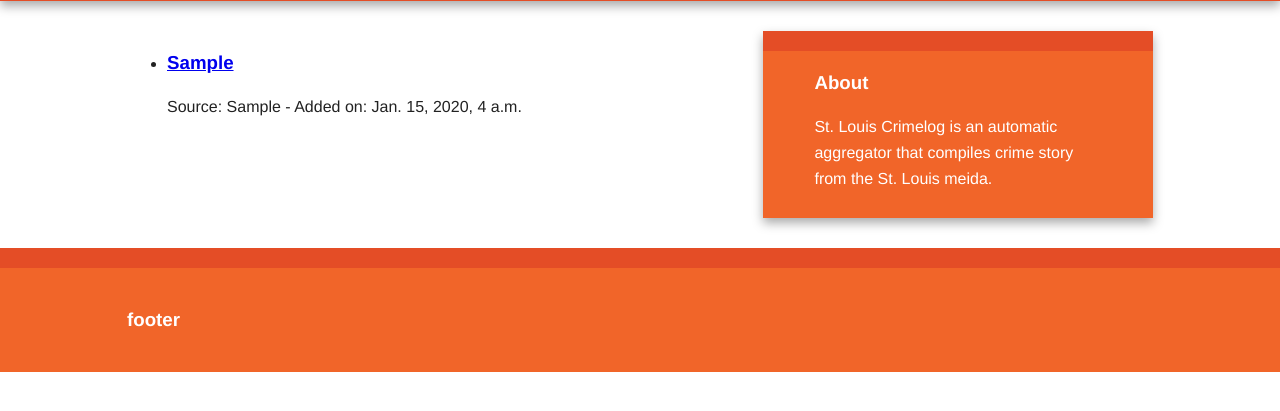
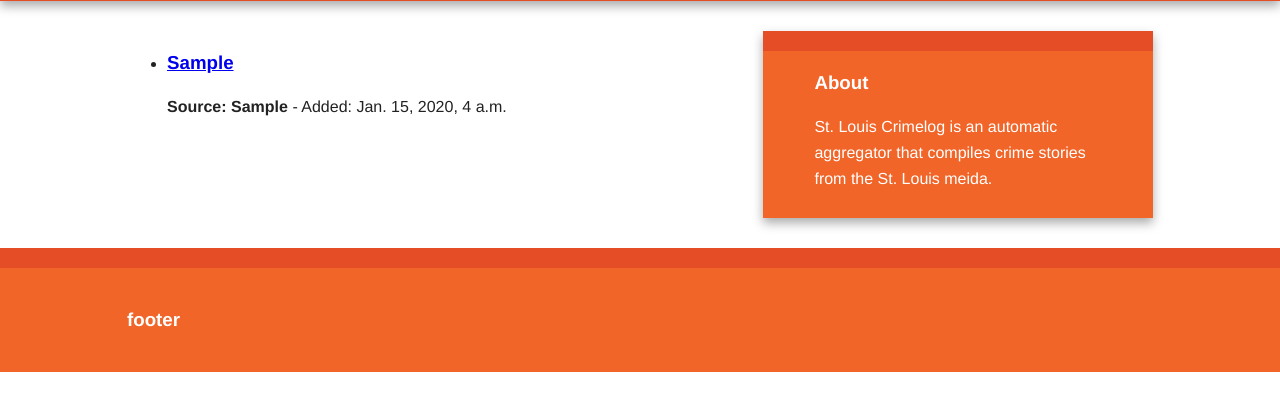
Before and after one commit to akurtovic/STL-Crimelog, a Django app: page / in a window 1280 px wide. Shown: the part 88-499 px from the top of the page. Run offline with Django 3.2, Linux system fonts and the light colour scheme; tables that the repository leaves empty hold one stand-in row (values such as "Sample post"); some libraries are stand-ins or nearby versions.

Commit message:
Minor edits to index.html

```diff
--- a/templates/index.html
+++ b/templates/index.html
@@ -30,7 +30,7 @@
             <div class="main wrapper clearfix">
 	            <aside>
 	                <h3>About</h3>
-	                    <p>St. Louis Crimelog is an automatic aggregator that compiles crime story from the St. Louis meida.</p>
+	                    <p>St. Louis Crimelog is an automatic aggregator that compiles crime stories from the St. Louis meida.</p>
 	            </aside>
 				{% if story_list %}
 				    <ul>
@@ -38,7 +38,7 @@
 				        <li>
 				        	<div>
 					            <h3><a href="{{ story.url }}/">{{ story.headline }}</a></h3>
-					            <span><p>Source: {{ story.source }} - Added on: {{ story.added}}</p></span>
+					            <span><p><strong>Source: {{ story.source }}</strong> - Added: {{ story.added}}</p></span>
 					        </div>
 				        </li>
 				    {% endfor %}
@@ -72,34 +72,3 @@
         </script>
     </body>
 </html>
-
-
-
-
-
-
-
-
-
-
-
-
-
-
-
-
-
-
-
-
-<!DOCTYPE html>
-<html>
-
-    <head>
-        <title>St. Louis Crimelog</title>
-    </head>
-
-    <body>
-
-    </body>
-</html>
```
